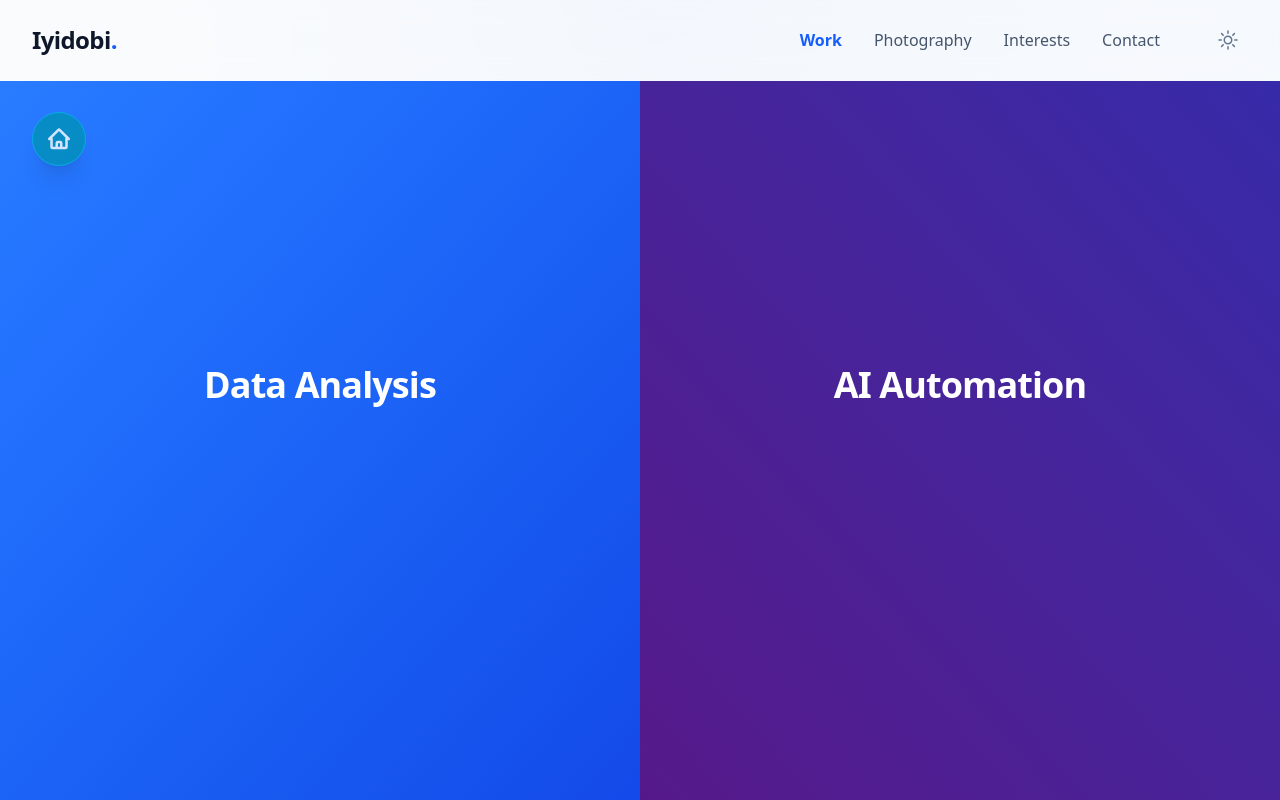
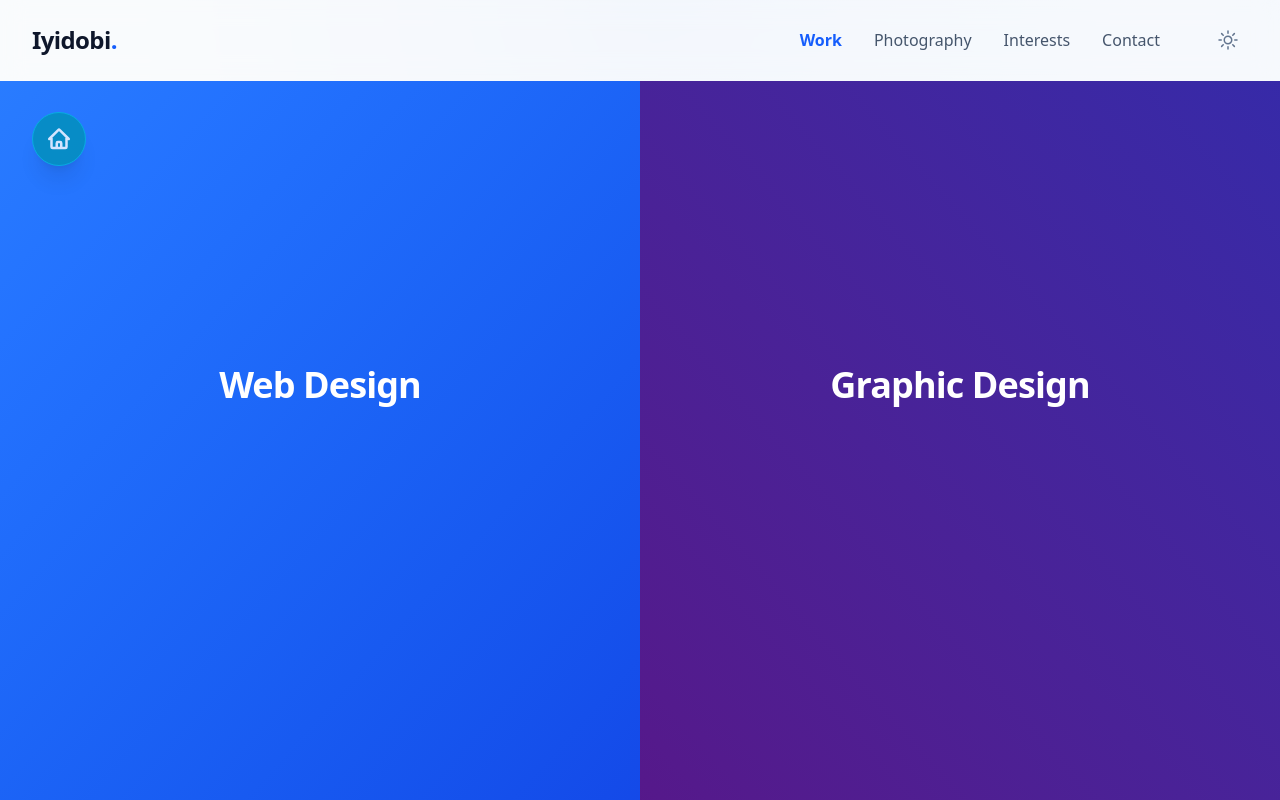
Before and after one commit to justin-r9/portfolio, a Next.js app: page /work in a window 1280 px wide. Built offline with nearby package versions, Linux system fonts and the light colour scheme.

Commit message:
modified work page

```diff
--- a/app/work/[category]/page.tsx
+++ b/app/work/[category]/page.tsx
@@ -10,7 +10,7 @@ import PageNavigation from "@/components/ui/PageNavigation";
 export const revalidate = 60;
 
 // Type definition for valid categories
-type CategorySlug = "data-analysis" | "automation";
+type CategorySlug = "web-design" | "graphic-design";
 
 interface Project {
     id: string;
@@ -22,8 +22,8 @@ interface Project {
 }
 
 const CATEGORY_MAP: Record<CategorySlug, string> = {
-    "data-analysis": "Data Analysis",
-    "automation": "Automation"
+    "web-design": "Web Design",
+    "graphic-design": "Graphic Design"
 };
 
 async function getProjectsByCategory(categoryTitle: string) {
--- a/app/work/page.tsx
+++ b/app/work/page.tsx
@@ -8,17 +8,18 @@ export default function WorkPage() {
             {/* Floating Nav - Pass z-50 to ensure it's above the split layers */}
             <PageNavigation />
 
-            {/* Left/Top Section: Data Analysis */}
+
+            {/* Left/Top Section: Web Design */}
             <Link
-                href="/work/data-analysis"
+                href="/work/web-design"
                 className="group relative flex flex-1 w-full md:w-1/2 items-center justify-center overflow-hidden bg-blue-600 dark:bg-blue-800/60 transition-all hover:flex-[1.2] hover:z-10 focus:outline-none"
             >
                 <div className="absolute inset-0 bg-gradient-to-br from-blue-500 to-blue-700 dark:from-blue-800 dark:to-slate-900 opacity-90 dark:opacity-90 transition-opacity group-hover:opacity-100" />
 
                 <div className="relative z-10 text-center p-8">
-                    <h2 className="text-3xl md:text-4xl font-bold text-white mb-4 tracking-tight">Data Analysis</h2>
+                    <h2 className="text-3xl md:text-4xl font-bold text-white mb-4 tracking-tight">Web Design</h2>
                     <p className="text-blue-100 text-lg md:text-xl max-w-md mx-auto opacity-0 transform translate-y-4 transition-all duration-300 group-hover:opacity-100 group-hover:translate-y-0">
-                        Uncovering insights in complex systems.
+                        creating websites for your brand type shi
                     </p>
                     <div className="mt-8 inline-flex items-center rounded-full bg-white/20 px-6 py-2 text-sm font-medium text-white backdrop-blur-sm transition-colors hover:bg-white/30 opacity-0 group-hover:opacity-100 duration-300">
                         Explore Projects &rarr;
@@ -27,17 +28,17 @@ export default function WorkPage() {
             </Link>
 
 
-            {/* Right/Bottom Section: AI Automation */}
+            {/* Right/Bottom Section: Graphic Design */}
             <Link
-                href="/work/automation"
+                href="/work/graphic-design"
                 className="group relative flex flex-1 w-full md:w-1/2 items-center justify-center overflow-hidden bg-indigo-900 dark:bg-indigo-900/60 transition-all hover:flex-[1.2] hover:z-10 focus:outline-none"
             >
                 <div className="absolute inset-0 bg-gradient-to-bl from-indigo-800 to-purple-900 dark:from-indigo-900 dark:to-slate-950 opacity-90 dark:opacity-90 transition-opacity group-hover:opacity-100" />
 
                 <div className="relative z-10 text-center p-8">
-                    <h2 className="text-3xl md:text-4xl font-bold text-white mb-4 tracking-tight">AI Automation</h2>
+                    <h2 className="text-3xl md:text-4xl font-bold text-white mb-4 tracking-tight">Graphic Design</h2>
                     <p className="text-indigo-100 text-lg md:text-xl max-w-md mx-auto opacity-0 transform translate-y-4 transition-all duration-300 group-hover:opacity-100 group-hover:translate-y-0">
-                        Building intelligent agents for the future.
+                        creating posters, flyers, etc
                     </p>
                     <div className="mt-8 inline-flex items-center rounded-full bg-white/20 px-6 py-2 text-sm font-medium text-white backdrop-blur-sm transition-colors hover:bg-white/30 opacity-0 group-hover:opacity-100 duration-300">
                         View Solutions &rarr;
```
